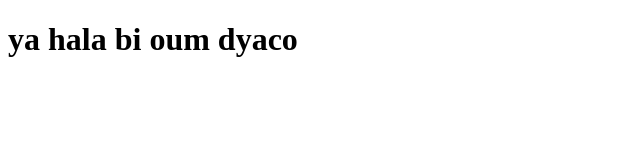
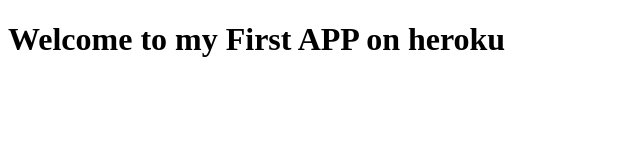
Before and after one commit to kanso-git/web-server-aka, a website: page public/index.html in a window 1280 px wide. Shown: the whole page, without its empty margins (0-640 px from the left). Drawn offline with nearby package versions, Linux system fonts and the light colour scheme.

Commit message:
update index.html

```diff
--- a/public/index.html
+++ b/public/index.html
@@ -38,7 +38,7 @@
     <body>
         <!-- Insert your HTML here -->
 
-        <h1> ya hala bi oum dyaco</h1>
+        <h1> Welcome to my First APP on heroku</h1>
 
 
         <!-- Scripts -->
```
